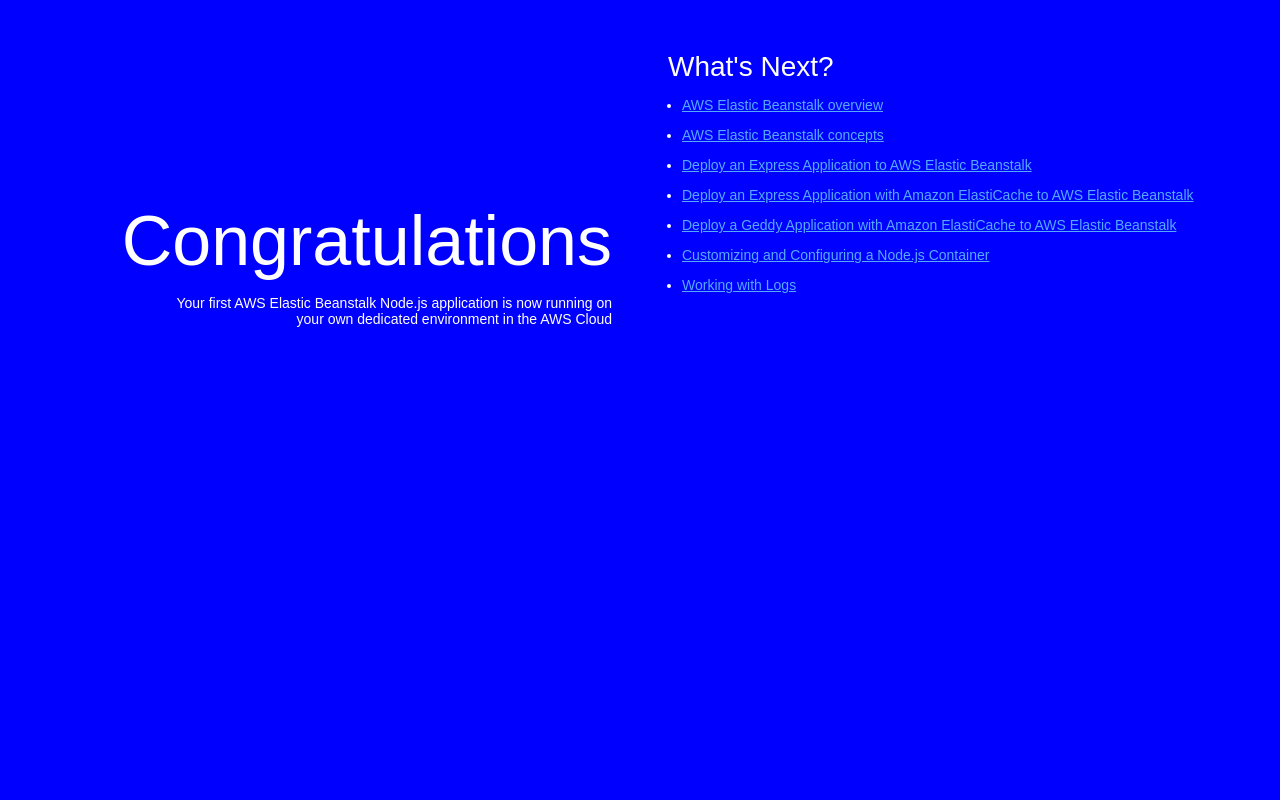
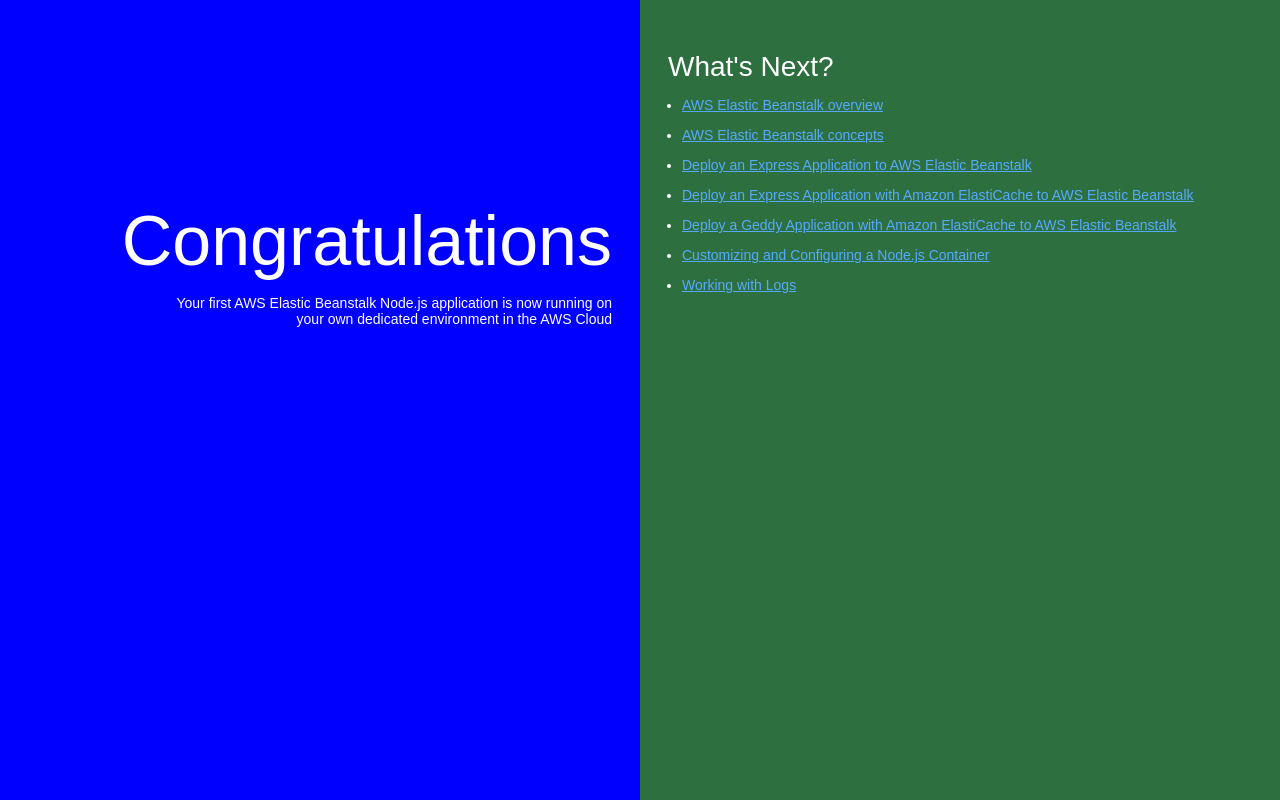
Before and after one commit to Gurv-PK/AWSCICD, a website: page index.html in a window 1280 px wide. Drawn offline with Linux system fonts and the light colour scheme.

Commit message:
Change background color from blue to green

```diff
--- a/index.html
+++ b/index.html
@@ -49,7 +49,7 @@
         bottom: 0px;
         left: 50%;
 
-        background-color: #0000FF;
+        background-color: #2e6f40;
       }
 
       h1 {
```
